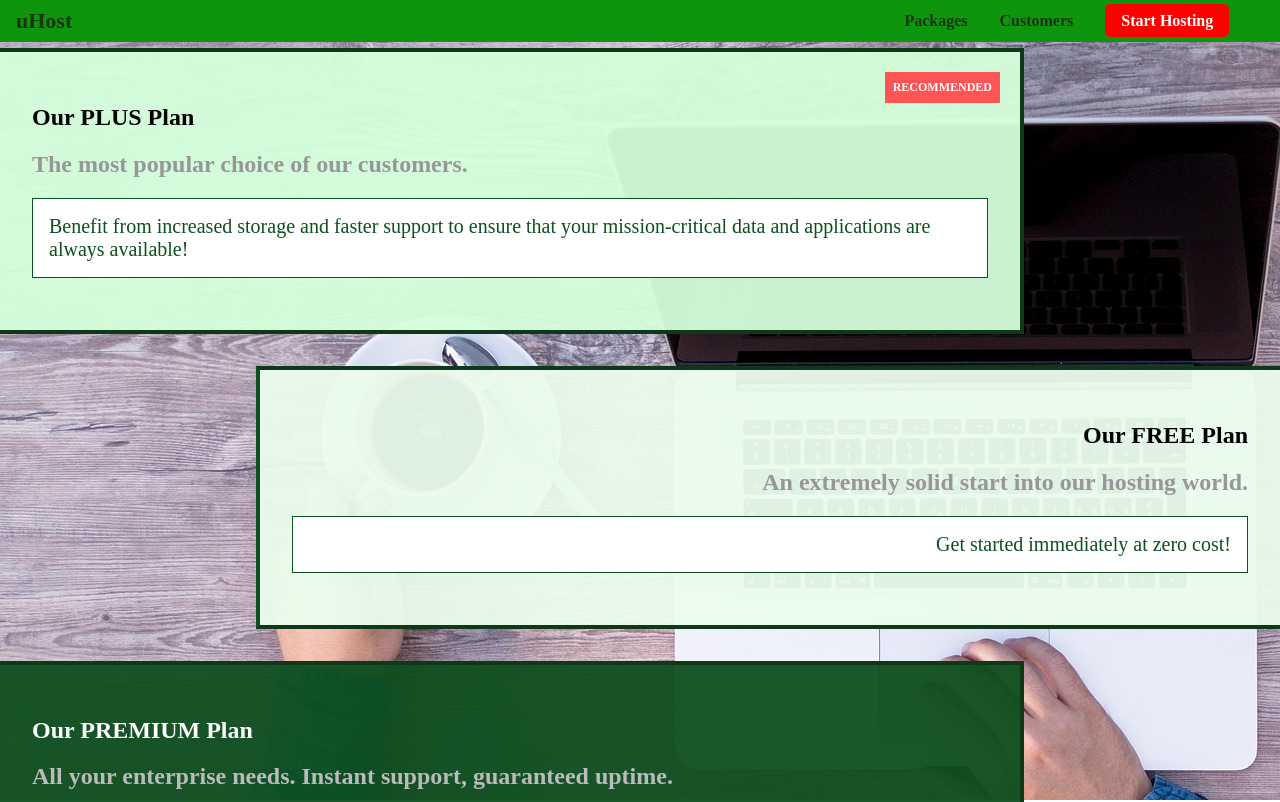
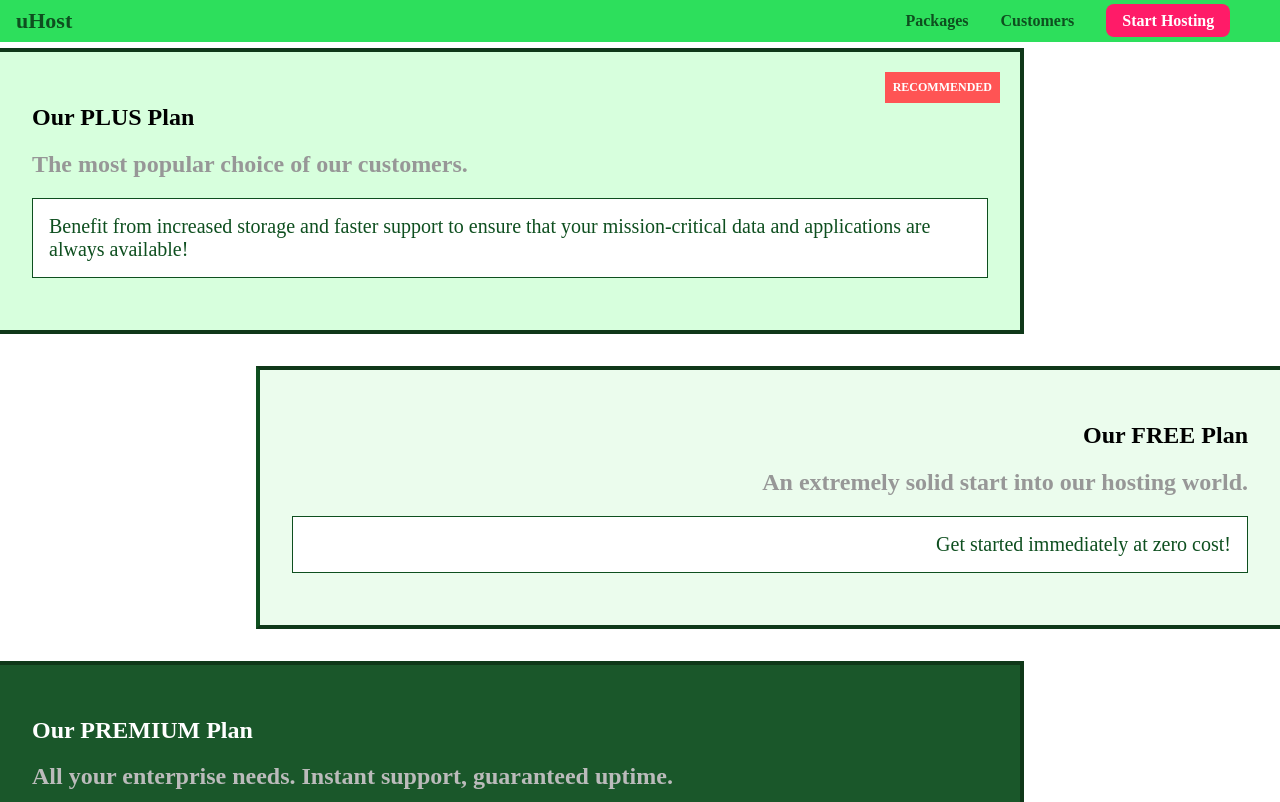
Before and after one commit to butterbeetle/css-practice, a React (Create React App) app: page /packages in a window 1280 px wide. Shown: the top 802 px of the page. Built offline with nearby package versions, Linux system fonts and the light colour scheme.

Commit message:
[29] background 써보기

```diff
--- a/src/App.module.css
+++ b/src/App.module.css
@@ -4,9 +4,12 @@
   background-size: cover;
   background-position: left 10% bottom 20%;
   background-repeat: no-repeat;
+  background-origin: border-box;
+  background-clip: content-box;
   width: 100%;
   height: 528px;
   padding: 10px;
+  border: 5px dashed red;
   position: relative;
 }
 
--- a/src/Layout/Navigation.module.css
+++ b/src/Layout/Navigation.module.css
@@ -2,7 +2,8 @@
   width: 100%;
   position: fixed;
   top: 0;
-  background-color: #0d960d;
+  left: 0;
+  background: #2ddf5c;
   padding: 8px 16px;
   z-index: 1;
 }
@@ -11,7 +12,7 @@
   vertical-align: middle;
 }
 .mainHeader div a {
-  color: #19350d;
+  color: #0e4f1f;
   text-decoration: none;
   font-weight: bold;
   font-size: 22px;
@@ -19,7 +20,7 @@
 .mainHeader nav {
   display: inline-block;
   text-align: right;
-  width: calc(100% - 75px);
+  width: calc(100% - 74px);
   vertical-align: middle;
 }
 .mainHeader ul {
@@ -33,7 +34,7 @@
 }
 .mainHeader li a {
   text-decoration: none;
-  color: #19350d;
+  color: #0e4f1f;
   font-weight: bold;
   padding: 3px 0;
 }
@@ -46,14 +47,14 @@
 
 .mainHeader li:last-child a {
   color: white;
-  background-color: red;
+  background: #ff1b68;
   padding: 8px 16px;
-  border-radius: 5px;
+  border-radius: 8px;
 }
 
 .mainHeader li:last-child a:hover,
 .mainHeader li:last-child a:active {
-  color: red;
-  background-color: white;
+  color: #ff1b68;
+  background: white;
   border: none;
 }
--- a/src/index.css
+++ b/src/index.css
@@ -5,3 +5,7 @@
 body {
   margin: 0;
 }
+
+main {
+  padding-top: 32px;
+}
--- a/src/index.js
+++ b/src/index.js
@@ -12,7 +12,7 @@ root.render(
     <Routes>
       <Route path="/" element={<App />} />
       <Route path="/packages" element={<Packages />} />
-      <Route path="/examplar" element={<Examplar />} />
+      {/* <Route path="/examplar" element={<Examplar />} /> */}
     </Routes>
   </BrowserRouter>
 );
--- a/src/packages/packages.js
+++ b/src/packages/packages.js
@@ -5,7 +5,6 @@ import classes from "./packages.module.css";
 const Packages = () => {
   return (
     <Fragment>
-      <div className={classes.background}></div>
       <Layout>
         <main>
           <section className={classes.package}>
--- a/src/packages/packages.module.css
+++ b/src/packages/packages.module.css
@@ -1,7 +1,3 @@
-main {
-  padding-top: 32px;
-}
-
 .background {
   background: url("../Images/plans-background.jpg");
   width: 100%;
```
